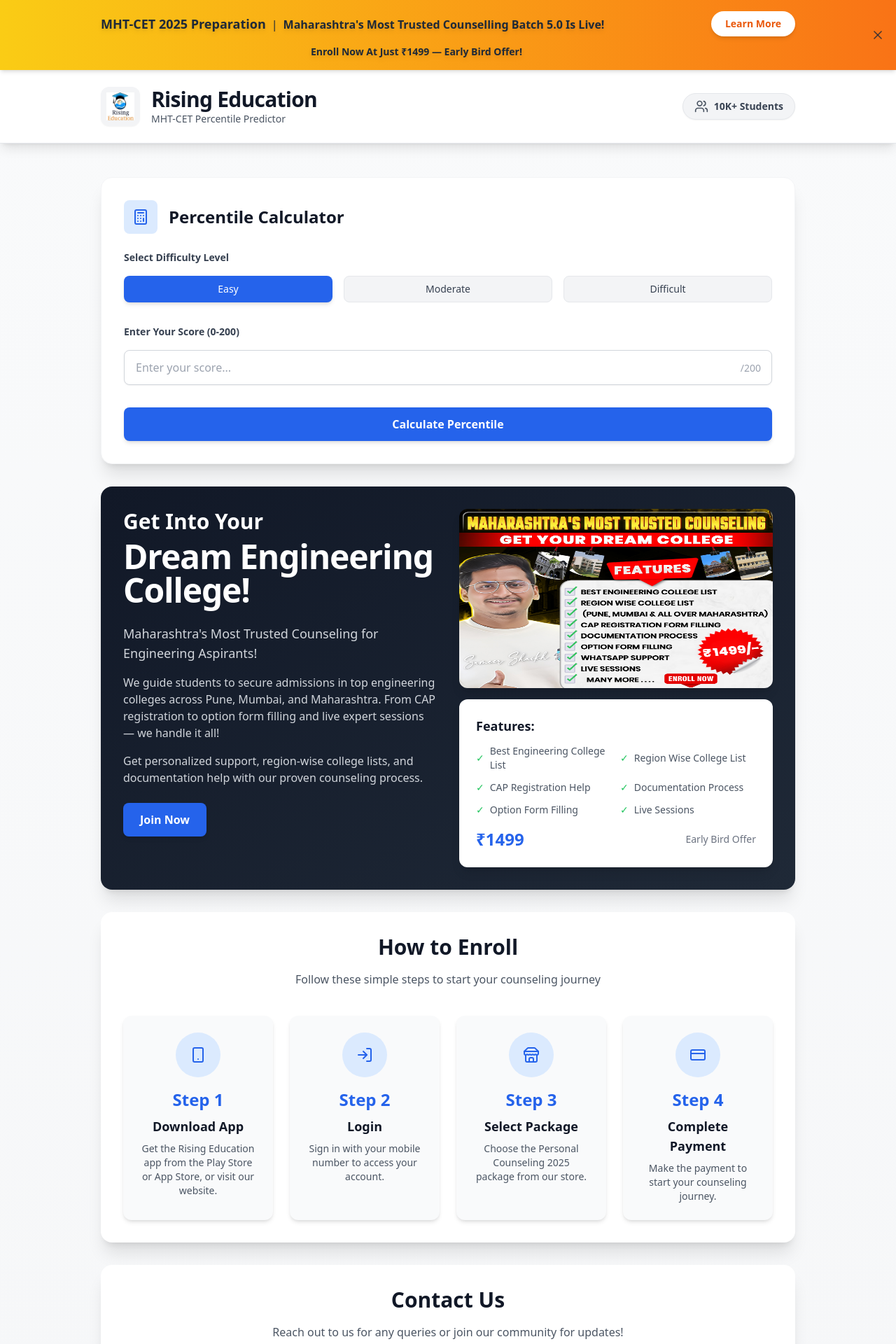
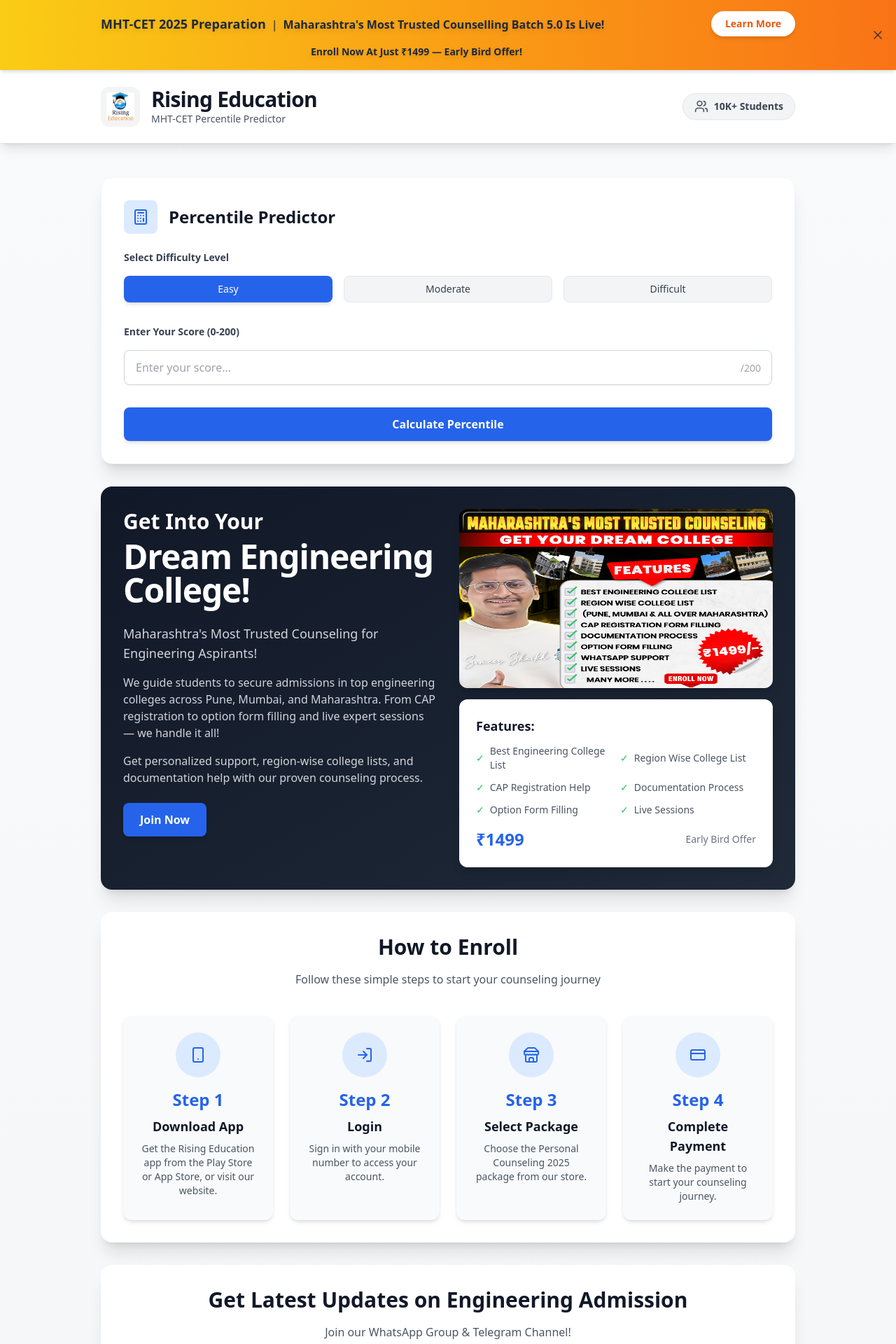
Before and after one commit to Bhushanmane2004/marksvspercentile, a React (Vite) app: page / in a window 1280 px wide. Shown: the top 1920 px of the page at 70% size. Built offline with nearby package versions, Linux system fonts and the light colour scheme.

Commit message:
Review final 11

```diff
--- a/src/App.tsx
+++ b/src/App.tsx
@@ -130,7 +130,7 @@ function App() {
             <div className="w-12 h-12 bg-blue-100 rounded-lg flex items-center justify-center">
               <Calculator className="h-6 w-6 text-blue-600" />
             </div>
-            <h2 className="text-2xl font-bold text-gray-900">Percentile Calculator</h2>
+            <h2 className="text-2xl font-bold text-gray-900">Percentile Predictor</h2>
           </div>
 
           <div className="space-y-8">
@@ -305,9 +305,9 @@ function App() {
 
         <div className="bg-white rounded-2xl shadow-xl p-8 mt-8">
           <div className="text-center mb-10">
-            <h2 className="text-3xl font-bold text-gray-900 mb-4">Contact Us</h2>
+            <h2 className="text-3xl font-bold text-gray-900 mb-4">Get Latest Updates on Engineering Admission</h2>
             <p className="text-gray-600">
-              Reach out to us for any queries or join our community for updates!
+              Join our WhatsApp Group & Telegram Channel!
             </p>
           </div>
           <div className="grid md:grid-cols-2 gap-6">
--- a/src/components/PromotionalFooter.tsx
+++ b/src/components/PromotionalFooter.tsx
@@ -19,7 +19,7 @@ const PromotionalFooter: React.FC = () => {
               <h2 className="text-3xl font-bold bg-gradient-to-r from-blue-600 to-purple-600 bg-clip-text text-transparent">
                 Rising Education
               </h2>
-              <p className="text-lg text-gray-600 font-medium">Experts in MHT-CET Preparation</p>
+              <p className="text-lg text-gray-600 font-medium">Engineering Counseling Experts</p>
             </div>
           </div>
           <div className="flex gap-3">
```
